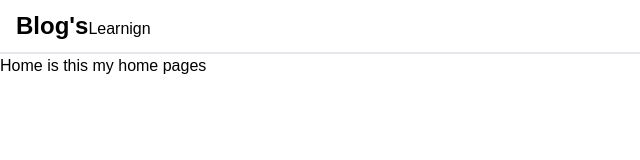
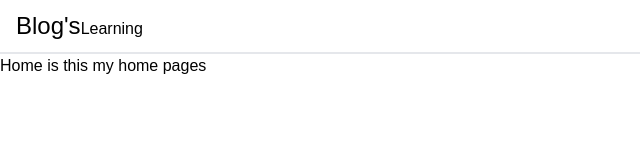
Before and after one commit to tchasinga/blogs-learning, a React (Vite) app in the folder frontend/: page / in a window 1280 px wide. Shown: the top 160 px of the page, without its empty margins (0-640 px from the left). Built offline with nearby package versions, Linux system fonts and the light colour scheme.

Commit message:
new chnages

```diff
--- a/frontend/src/Components/Header.jsx
+++ b/frontend/src/Components/Header.jsx
@@ -5,8 +5,8 @@ export default function Header() {
   return (
     <Navbar className='border-b-2'>
         <Link to='/' className=''>
-            <span className='text-2xl font-bold'>Blog&apos;s</span>
-            Learnign
+            <span className='text-2xl font-normal'>Blog&apos;s</span>
+            Learning
         </Link>
     </Navbar>
   )
```
